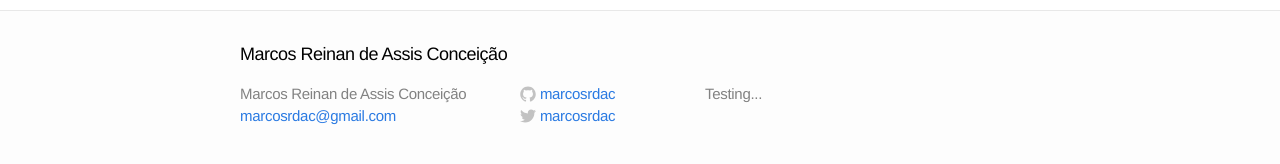
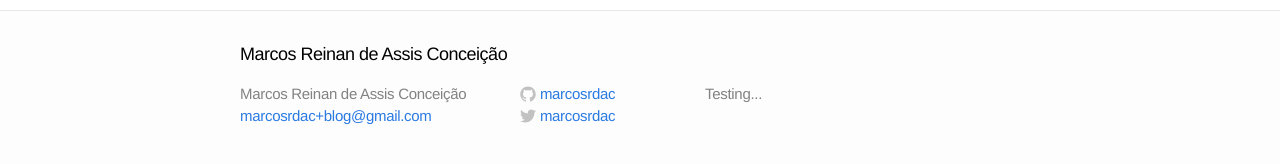
Before and after one commit to marcosrdac/marcosrdac.github.io, a Jekyll site: the page built from index.html, in a window 1280 px wide. Shown: the part 313-477 px from the top of the page. Built offline with Jekyll 4.4.1, drawn with Linux system fonts in a browser that asks for light colours.

Commit message:
Update _config.yml

```diff
--- a/_config.yml
+++ b/_config.yml
@@ -1,9 +1,9 @@
 # Site settings
 title: Marcos Reinan de Assis Conceição
-email: marcosrdac@gmail.com
+email: marcosrdac+blog@gmail.com
 description: "Testing..."
 baseurl: ""
-url: "http://yourdomain.com"
+url: "marcosrdac.github.com"
 twitter_username: marcosrdac
 github_username:  marcosrdac
 
```
